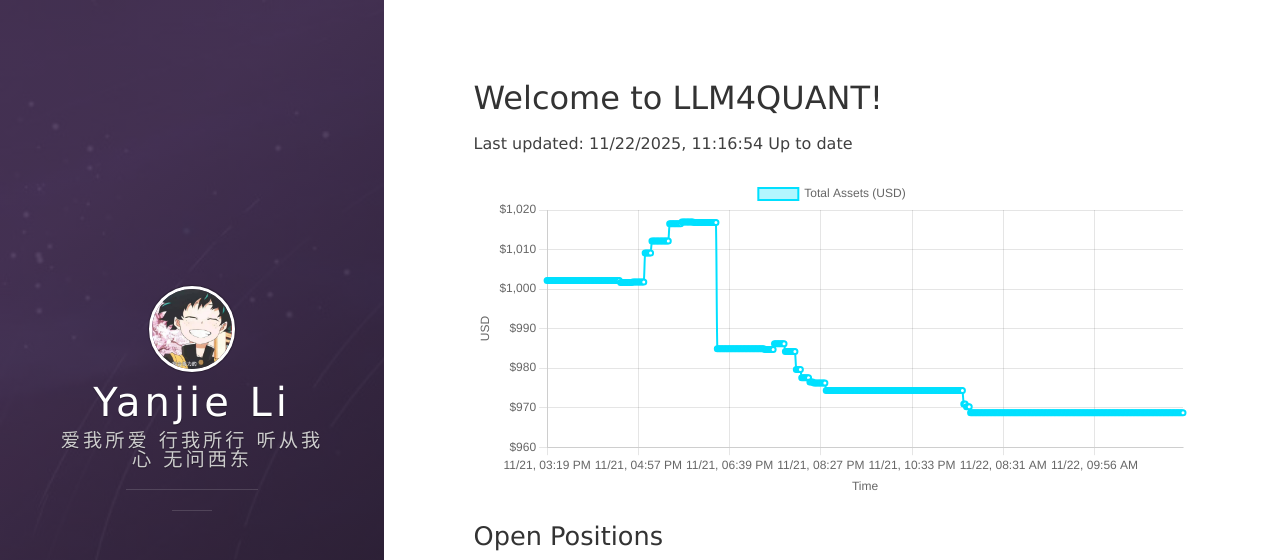
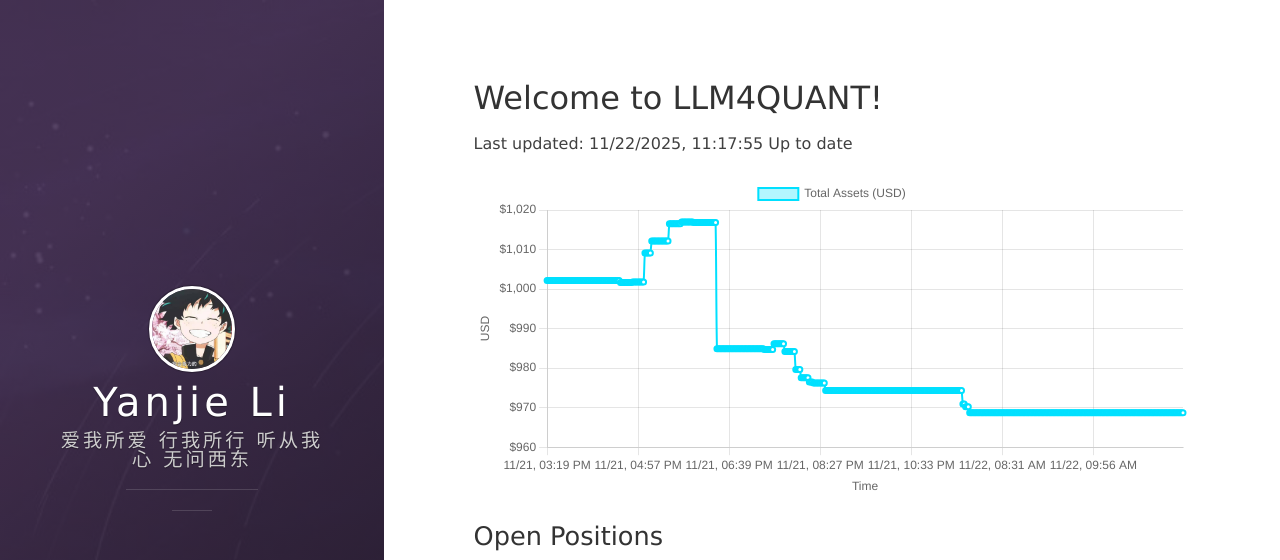
Before and after one commit to leeyegy/leeyegy.github.io, a Jekyll site: the page built from live-trading.html, in a window 1280 px wide and 1026 px high. Shown: the top 560 px of the window. Built offline with Jekyll 4.4.1, drawn with Linux system fonts in a browser that asks for light colours; nearby versions of some CDN libraries.

Commit message:
AccountMonitor: update balance history 2025-11-22T19:17:55+08:00

```diff
--- a/assets/data/binance/balance-history.json
+++ b/assets/data/binance/balance-history.json
@@ -1,5 +1,5 @@
 {
-  "generatedAt": "2025-11-22T19:16:54+08:00",
+  "generatedAt": "2025-11-22T19:17:55+08:00",
   "asset": "total_usd_value",
   "history": [
     {
@@ -1872,6 +1872,10 @@
     },
     {
       "timestamp": "2025-11-22T19:16:54+08:00",
+      "totalUsd": 968.69074819
+    },
+    {
+      "timestamp": "2025-11-22T19:17:55+08:00",
       "totalUsd": 968.69074819
     }
   ]
```
